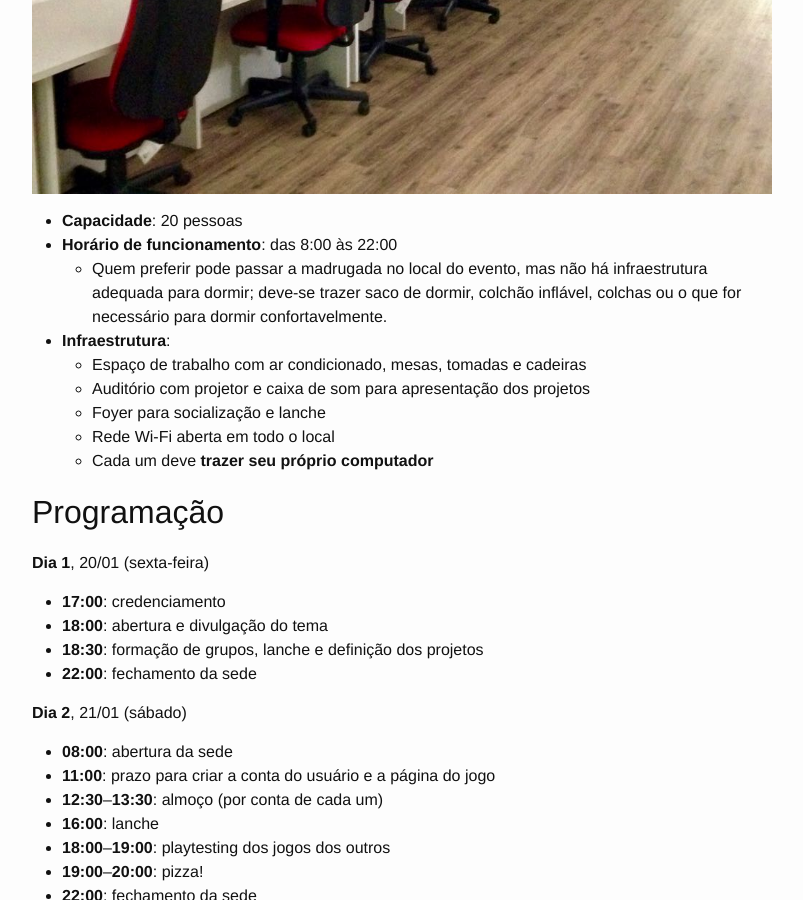
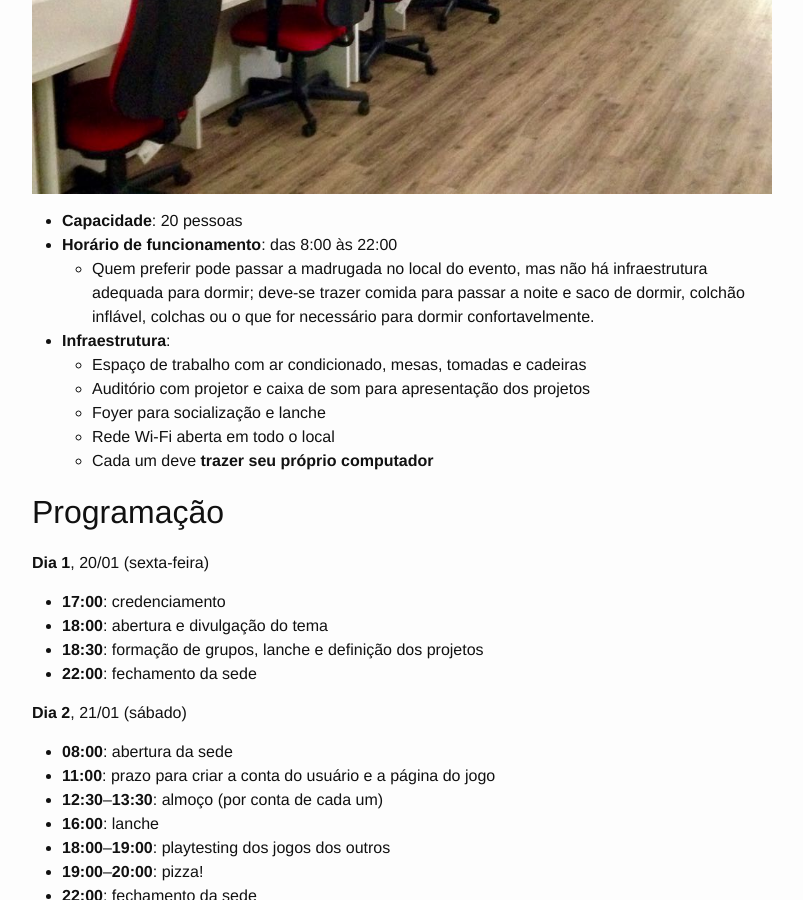
Before and after one commit to indigente/old-indigente.github.io, a Jekyll site: the page built from fubajam17.md, in a window 1280 px wide and 900 px high, scrolled down 1471 px. Shown: the whole window, without its empty margins (238-1041 px from the left). Built offline with Jekyll 4.4.1, drawn with Linux system fonts in a browser that asks for light colours.

Commit message:
Adiciona info sobre lanches.

```diff
--- a/fubajam17.md
+++ b/fubajam17.md
@@ -21,7 +21,7 @@ Em breve.
 
 - **Capacidade**: 20 pessoas
 - **Horário de funcionamento**: das 8:00 às 22:00
-  - Quem preferir pode passar a madrugada no local do evento, mas não há infraestrutura adequada para dormir; deve-se trazer saco de dormir, colchão inflável, colchas ou o que for necessário para dormir confortavelmente.
+  - Quem preferir pode passar a madrugada no local do evento, mas não há infraestrutura adequada para dormir; deve-se trazer comida para passar a noite e saco de dormir, colchão inflável, colchas ou o que for necessário para dormir confortavelmente.
 - **Infraestrutura**:
   - Espaço de trabalho com ar condicionado, mesas, tomadas e cadeiras
   - Auditório com projetor e caixa de som para apresentação dos projetos
```
